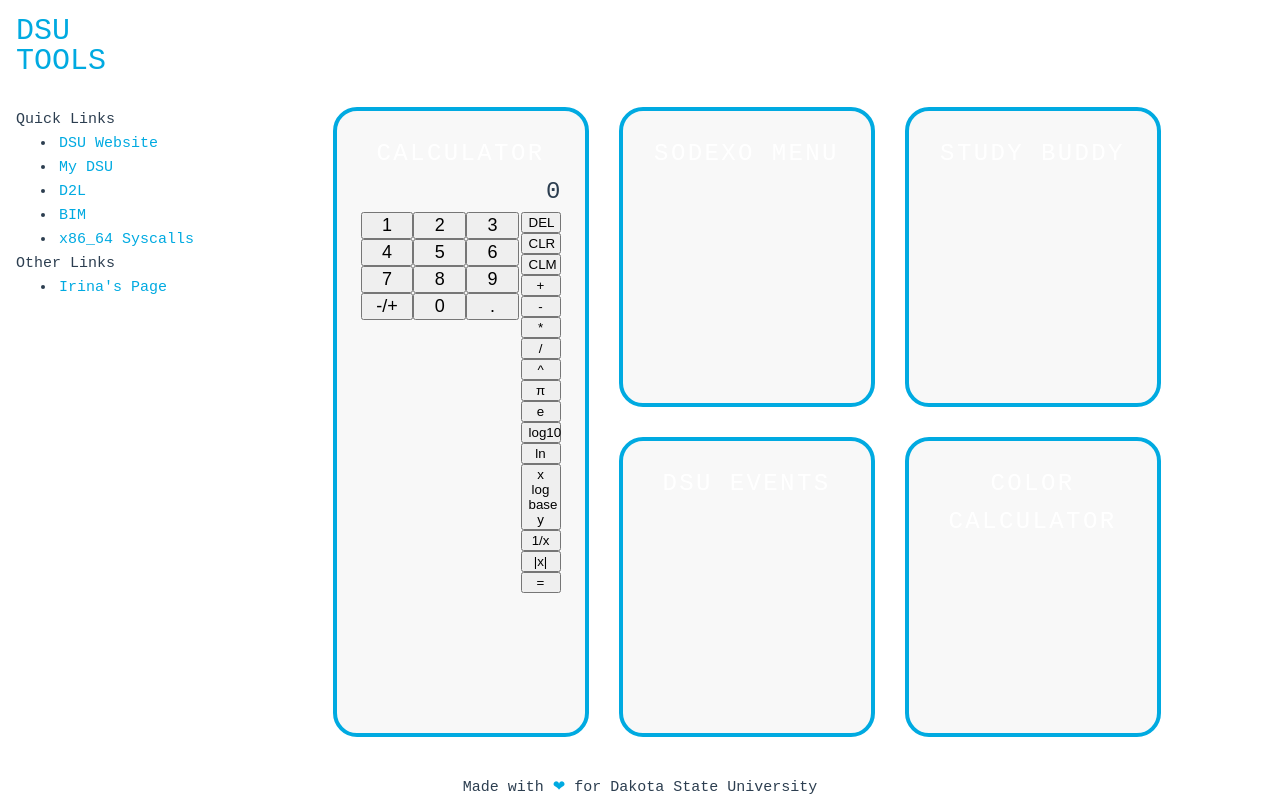
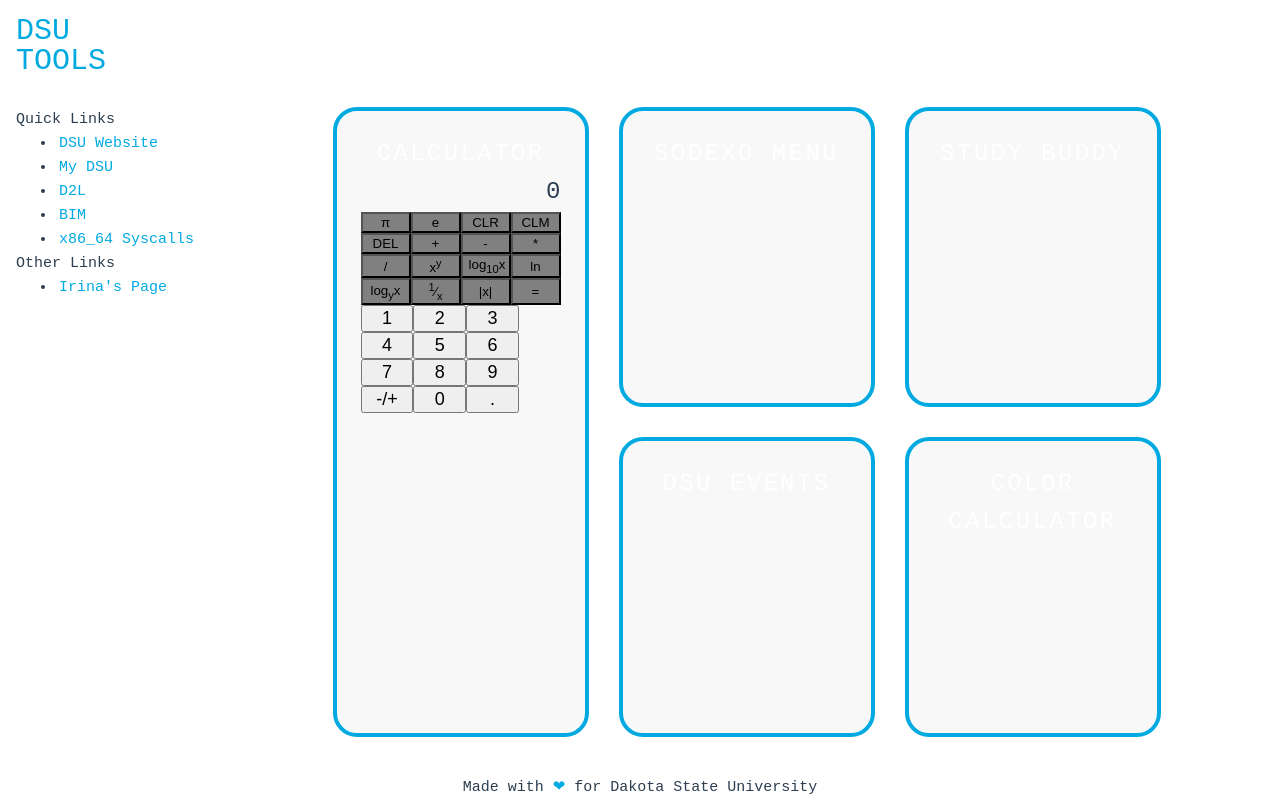
Before and after one commit to DavidMedin/dsu.tools, a Vue app in the folder dsutools-frontend/: page / in a window 1280 px wide. Built offline with nearby package versions, Linux system fonts and the light colour scheme.

Commit message:
Slight formatting Changes

```diff
--- a/dsutools-frontend/src/components/Calculator.vue
+++ b/dsutools-frontend/src/components/Calculator.vue
@@ -174,9 +174,27 @@ function Equals()
 </script>
 
 <template>
+    <p class="number-box"> {{ curNumber }} </p>
+  <!-- OPERATION BUTTONS -->
+    <div class="parent-flex">
+      <button class="child-flex" @click="Append(Math.PI)"> π </button>
+      <button class="child-flex" @click="Append(Math.E)"> e </button>
+      <button class="child-flex" @click="Clear()"> CLR </button>
+      <button class="child-flex" @click="ClearMem()"> CLM </button>
+      <button class="child-flex" @click="Delete()"> DEL </button>
+      <button class="child-flex" @click="Operation(Operator.ADD)"> + </button>
+      <button class="child-flex" @click="Operation(Operator.SUB)"> - </button>
+      <button class="child-flex" @click="Operation(Operator.MUL)"> * </button>
+      <button class="child-flex" @click="Operation(Operator.DIV)"> / </button>
+      <button class="child-flex" @click="Operation(Operator.EXP)"> x<sup>y</sup> </button>
+      <button class="child-flex" @click="Operation(Operator.LOG)"> log<sub>10</sub>x </button>
+      <button class="child-flex" @click="Operation(Operator.LN)"> ln </button>
+      <button class="child-flex" @click="Operation(Operator.LGB)"> log<sub>y</sub>x </button>
+      <button class="child-flex" @click="Operation(Operator.REC)"> <sup>1</sup>&frasl;<sub>x</sub> </button>
+      <button class="child-flex" @click="Operation(Operator.ABS)"> |x| </button>
+      <button class="child-flex" @click="Equals()"> = </button>
+    </div>
   <!-- NUMBER BUTTONS -->
-
-    <p class="number-box"> {{ curNumber }} </p>
     <div class="number-pad">
       <button class="number-button" @click="Append('1')"> 1 </button>
       <button class="number-button" @click="Append('2')"> 2 </button>
@@ -191,26 +209,6 @@ function Equals()
       <button class="number-button" @click="Append('0')"> 0 </button>
       <button class="number-button" @click="Append('.')"> . </button>
     </div>
-  <!-- OTHER BUTTONS -->
-    <div class="parent-flex">
-      <button class="child-flex" @click="Delete()"> DEL </button>
-      <button class="child-flex" @click="Clear()"> CLR </button>
-      <button class="child-flex" @click="ClearMem()"> CLM </button>
-      <button class="child-flex" @click="Operation(Operator.ADD)"> + </button>
-      <button class="child-flex" @click="Operation(Operator.SUB)"> - </button>
-      <button class="child-flex" @click="Operation(Operator.MUL)"> * </button>
-      <button class="child-flex" @click="Operation(Operator.DIV)"> / </button>
-      <button class="child-flex" @click="Operation(Operator.EXP)"> ^ </button>
-      <button class="child-flex" @click="Append(Math.PI)"> π </button>
-      <button class="child-flex" @click="Append(Math.E)"> e </button>
-      <button class="child-flex" @click="Operation(Operator.LOG)"> log10 </button>
-      <button class="child-flex" @click="Operation(Operator.LN)"> ln </button>
-      <button class="child-flex" @click="Operation(Operator.LGB)"> x log base y </button>
-      <button class="child-flex" @click="Operation(Operator.REC)"> 1/x </button>
-      <button class="child-flex" @click="Operation(Operator.ABS)"> |x| </button>
-      <button class="child-flex" @click="Equals()"> = </button>
-    </div>
-
 </template>
 
 <style>
@@ -233,7 +231,6 @@ function Equals()
     font-family: monospace;
     flex-direction: row;
     flex-wrap: wrap;
-    float: left;
   }
 
   .number-button {
@@ -249,8 +246,8 @@ function Equals()
   }
 
   .child-flex {
-    flex-grow: 5;
-    max-width: 100%;
+    background-color: grey;
+    width: 25%;
     text-align: center;
   }
 
```
